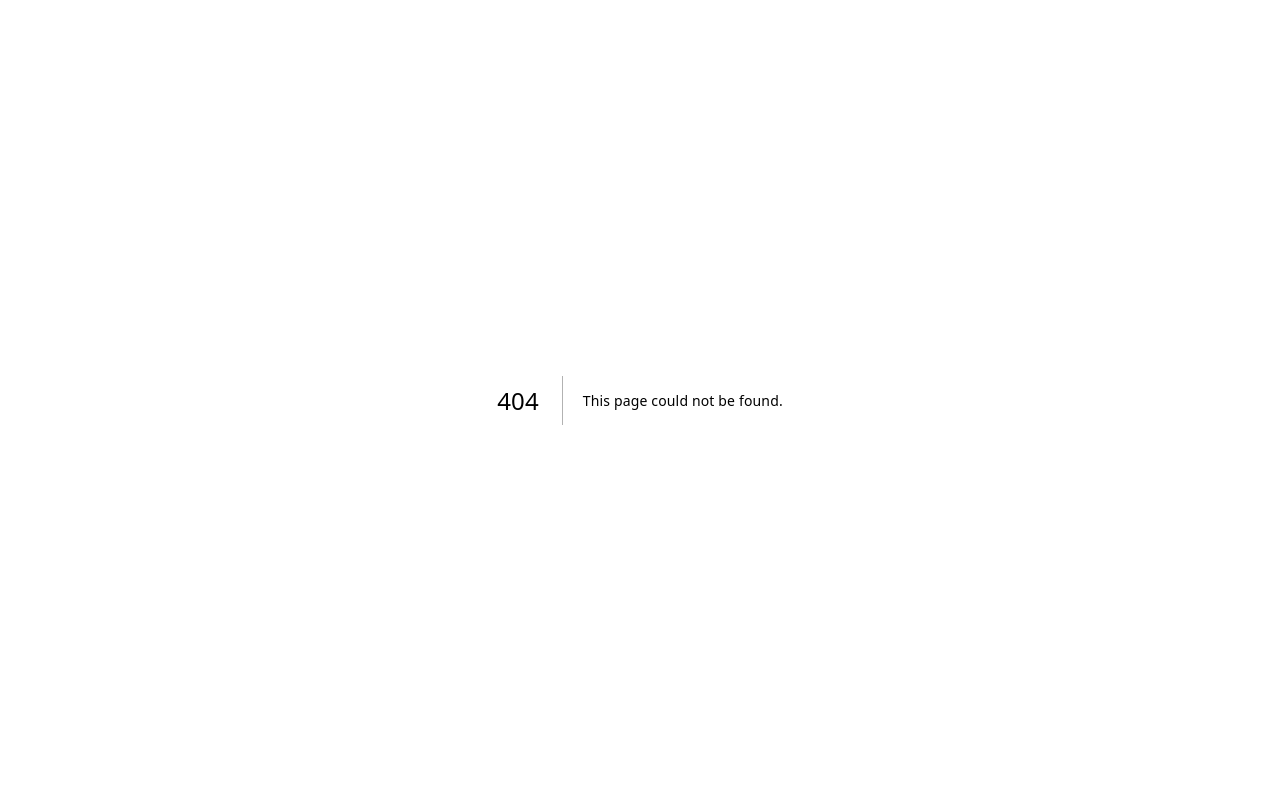
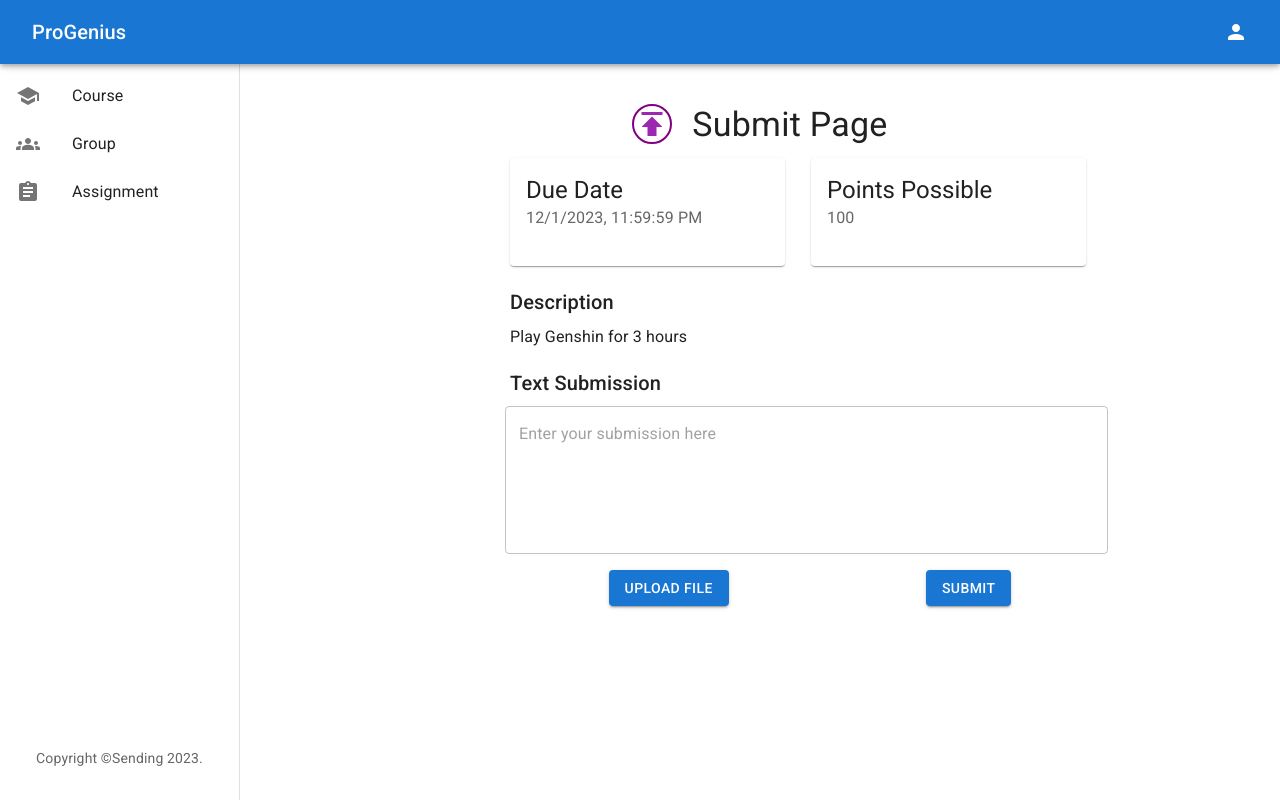
Before and after one commit to SUSTechOOAD2023/OOAD-FrontEnd, a Next.js app: page /dashboard/homework/submit in a window 1280 px wide. Before the commit this address had no page. Built offline with nearby package versions, Linux system fonts and the light colour scheme.

Commit message:
add submit homework page

```diff
--- a/src/app/dashboard/homework/page.tsx
+++ b/src/app/dashboard/homework/page.tsx
@@ -1,6 +1,7 @@
 'use client'
 import React from 'react';
 import { Container, Box, Grid, Paper, Typography } from '@mui/material';
+import { useRouter } from 'next/navigation';
 
 const AssignmentCard = ({ assignment }) => {
   const { name, score, comment, deadline, submit, courseName } = assignment;
@@ -43,6 +44,7 @@ const AssignmentCard = ({ assignment }) => {
 
 export default function AssignmentPage({ assignments = [], courseName = "Introduction to Genshin Impact" }) {
     // 示例数据
+    const router = useRouter();
     const exampleAssignments = assignments.length === 0 ? [
       {
         name: "Assignment 1",
@@ -64,7 +66,7 @@ export default function AssignmentPage({ assignments = [], courseName = "Introdu
     ] : assignments;
 
     return (
-      <Container component="main" maxWidth="xs" sx={{ minWidth:"55%" }}>
+      <Container component="main" maxWidth="xs" sx={{ minWidth:"55%" }} onClick={() => router.push('/dashboard/homework/submit')}>
         <Box
           sx={{
             marginTop: 8,
--- /dev/null
+++ b/src/app/dashboard/homework/submit/page.tsx
@@ -0,0 +1,128 @@
+'use client'
+import React, { useState } from 'react';
+import { Button, TextField, Typography, Box, TextareaAutosize, CardContent, Card, Grid } from '@mui/material';
+import { BorderAll, Input } from '@mui/icons-material';
+import PublishIcon from '@mui/icons-material/Publish';
+
+
+export default function SubmitHomework() {
+  const [dueDate, setDueDate] = useState('');
+  const [points, setPoints] = useState('');
+  const [description, setDescription] = useState('');
+  const [file, setFile] = useState(null);
+  const assignmentInfo = {
+    dueDate: new Date('2023-12-01T23:59:59'),
+    maxPoint: 100,
+    description: "Play Genshin for 3 hours"
+  };
+
+  const handleFileChange = (event) => {
+    setFile(event.target.files[0]);
+  };
+
+  const handleSubmit = (event) => {
+    event.preventDefault();
+    // 处理提交逻辑
+    console.log({ dueDate, points, description, file });
+  };
+
+  return (
+    <Box sx={{ maxWidth: 500, margin: 'auto', mt: 5 }}>
+      <Box display="flex" alignContent="center" justifyContent="center">
+      <PublishIcon color="secondary" sx={{
+          display: 'flex',
+          alignItems: 'center',
+          justifyContent: 'center',
+          border: '2px solid #000',
+          borderColor: 'purple',
+          borderRadius: '50%',
+          width: '40px',
+          height: '40px',
+      }}/>
+      <Box width={20}></Box>
+        <Typography variant="h4" gutterBottom>
+          Submit Page
+        </Typography>
+      </Box>
+      <Grid container spacing={2}>
+
+        <Grid item xs={6}>
+          <Card sx={{ minWidth: 275, marginBottom: '20px' }}>
+
+            <CardContent>
+              <Typography variant="h5" component="div">
+                Due Date
+              </Typography>
+              <Typography sx={{ mb: 1.5 }} color="text.secondary">
+                {/* <Typography sx={{ mb: 1.5 }} color="text.secondary"> */}
+                  {assignmentInfo.dueDate.toLocaleString()}
+                {/* </Typography> */}
+              </Typography>
+            </CardContent>
+          </Card>
+        </Grid>
+
+        <Grid item xs={1}>
+        </Grid>
+
+        <Grid item xs={4}>
+          <Card sx={{ minWidth: 275, marginBottom: '20px' }}>
+            <CardContent>
+              <Typography variant="h5" component="div">
+                Points Possible
+              </Typography>
+              <Typography sx={{ mb: 1.5 }} color="text.secondary">
+                100
+              </Typography>
+            </CardContent>
+          </Card>
+        </Grid>
+      </Grid>
+      <Typography variant="h6" gutterBottom>
+        Description
+      </Typography>
+      <Typography marginBottom="18px">
+        {assignmentInfo.description}
+      </Typography>
+      <Typography variant="h6" gutterBottom>
+        Text Submission
+      </Typography>
+      <Grid container spacing={2}>
+        <Grid item xs={8} minWidth="120%" marginLeft="-5px">
+          <TextField
+            multiline
+            minRows={5}
+            placeholder="Enter your submission here"
+            style={{ width: '100%' }}
+          // value={description}
+          />
+        </Grid>
+        <Grid item>
+        </Grid>
+      </Grid>
+      <Box display="flex" minWidth="120%" alignContent="center" justifyContent="space-around">
+        <Button
+          variant="contained"
+          component="label"
+        // sx={{ mt: 2, mb: 2 }}
+        >
+          Upload File
+          <input
+            type="file"
+            hidden
+            onChange={handleFileChange}
+          />
+        </Button>
+        {/* <Box width={100} /> */}
+        <Button
+          variant="contained"
+          color="primary"
+          // fullWidth
+          onClick={handleSubmit}
+        >
+          Submit
+        </Button>
+      </Box>
+    </Box>
+  );
+}
--- a/src/app/dashboard/profile/edit/page.tsx
+++ b/src/app/dashboard/profile/edit/page.tsx
@@ -71,7 +71,7 @@ const EditProfile = () => {
             </Typography>
         )}
 
-        <IconButton onClick={handleEditClick} style={{ marginTop: '15px' }}>
+        <IconButton onClick={handleEditClick} style={{ marginTop: '15px' }} className='icon-container'>
             <EditIcon />
         </IconButton>
         </Box>
```
